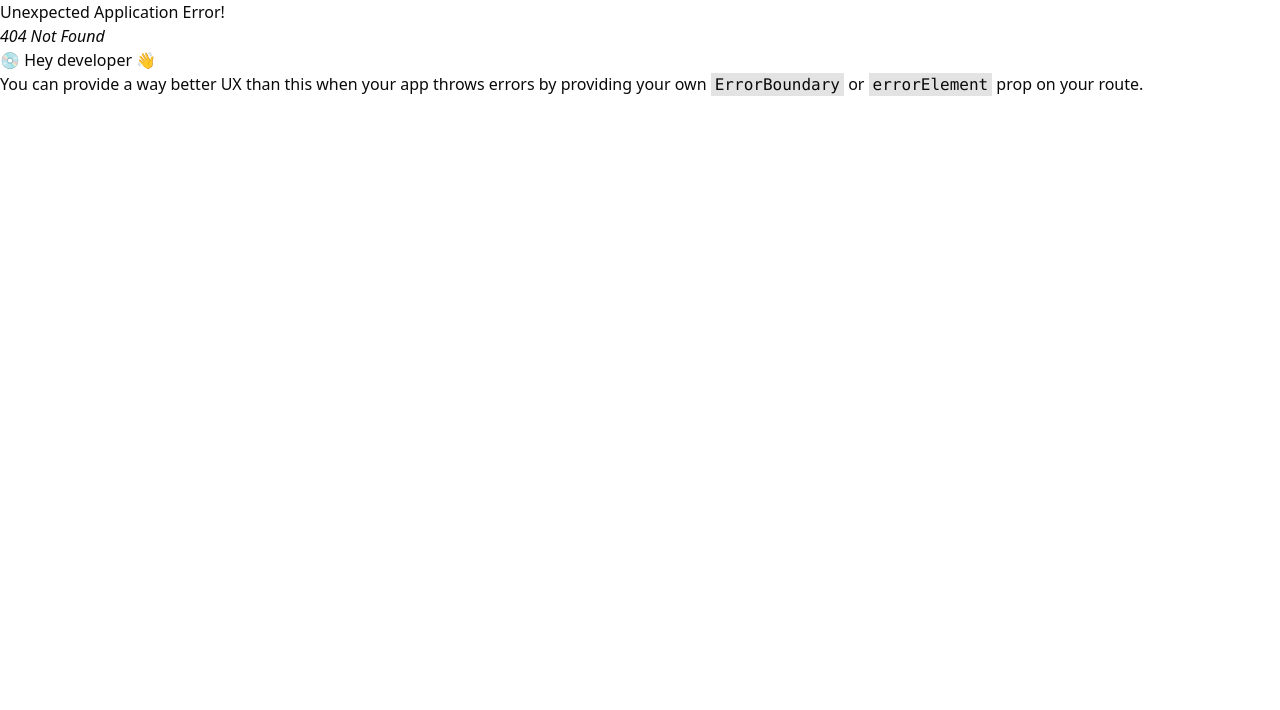
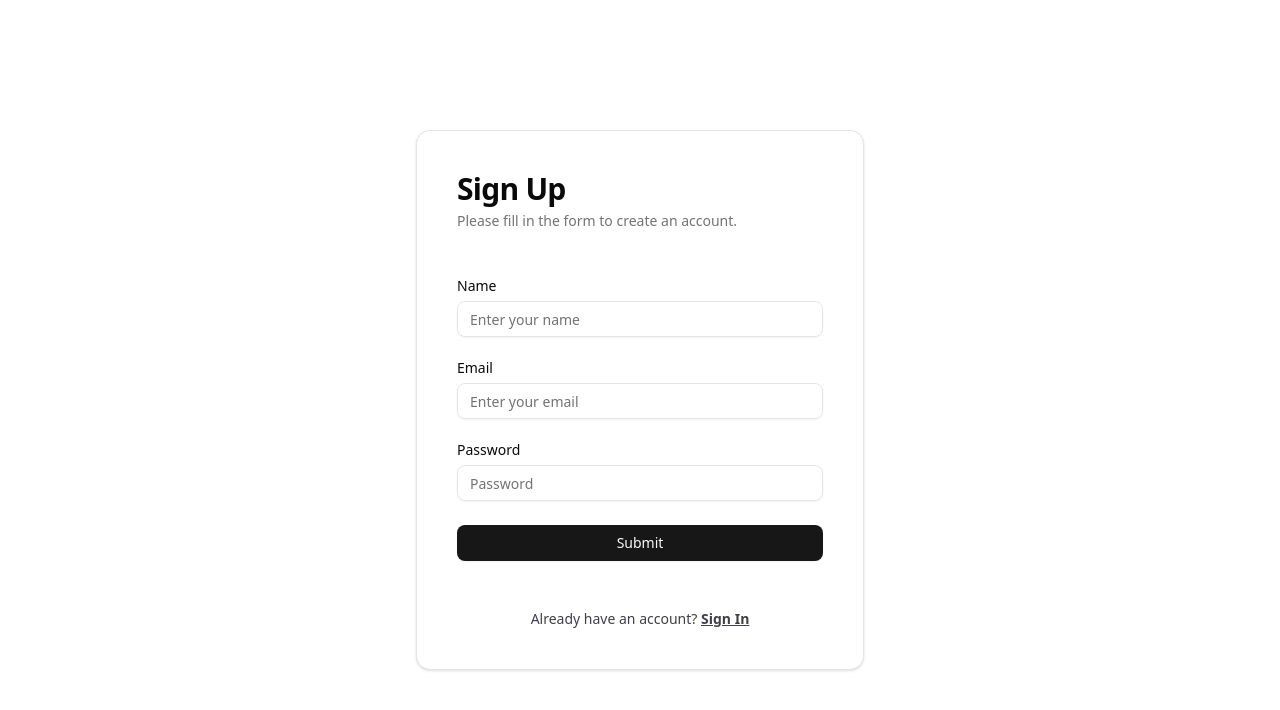
Before and after one commit to ifajul89/velocity-frontend, a React (Vite) app: page /sign-up in a window 1280 px wide. Before the commit this address had no page. Shown: the top 710 px of the page. Built offline with nearby package versions, Linux system fonts and the light colour scheme.

Commit message:
fixed some minor bugs

```diff
--- a/src/pages/Home.tsx
+++ b/src/pages/Home.tsx
@@ -1,10 +1,7 @@
-import SignIn from "./SignIn/SignIn";
-
 const Home = () => {
   return (
     <div className="container">
-      Home Page
-      <SignIn />
+
     </div>
   );
 };
--- a/src/pages/SignIn/SignIn.tsx
+++ b/src/pages/SignIn/SignIn.tsx
@@ -63,7 +63,7 @@ export default function SignIn() {
         <p className="text-center text-sm text-muted-foreground">
           Don&apos;t have an account?{" "}
           <Link to={'/register'} className="font-semibold underline">
-            Signup
+            Sign Up
           </Link>
         </p>
       </Card>
--- a/src/pages/SignUp/SignUp.tsx
+++ b/src/pages/SignUp/SignUp.tsx
@@ -89,8 +89,8 @@ export default function SignUp() {
           </form>
         </CardContent>
         <p className="text-center text-sm text-zinc-700 dark:text-zinc-300">
-          Already have an account ? <Link to={'/login'} className="font-semibold underline">
-            Signin
+          Already have an account? <Link to={'/login'} className="font-semibold underline">
+            Sign In
           </Link>
         </p>
 
--- a/src/routes/route.tsx
+++ b/src/routes/route.tsx
@@ -16,11 +16,11 @@ const routes = createBrowserRouter([
     ],
   },
   {
-    path: "/login",
+    path: "/sign-in",
     element: <SignIn />,
   },
   {
-    path: "/register",
+    path: "/sign-up",
     element: <SignUp />,
   },
 ]);
```
